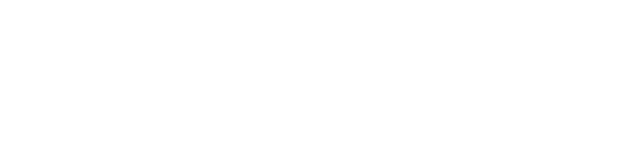
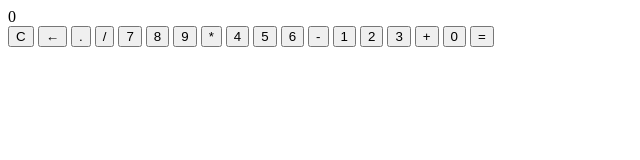
Before and after one commit to ophanim777/calculator-complex, a plain HTML site: page index.html in a window 1280 px wide. Shown: the whole page, without its empty margins (0-640 px from the left). Drawn offline with Linux system fonts and the light colour scheme.

Commit message:
making calculator interface

```diff
--- a/index.html
+++ b/index.html
@@ -5,3 +5,32 @@
   <meta name="viewport" content="width=device-width, initial-scale=1.0" />
   <title>Calculator</title>
 </head>
+<body>
+  <div class="calculator">
+    <div class="display" id="display">0</div>
+    <div class="buttons">
+      <button class="clear">C</button>
+      <button class="backspace">←</button>
+      <button class="decimal">.</button>
+      <button class="operator">/</button>
+
+      <button>7</button>
+      <button>8</button>
+      <button>9</button>
+      <button class="operator">*</button>
+
+      <button>4</button>
+      <button>5</button>
+      <button>6</button>
+      <button class="operator">-</button>
+
+      <button>1</button>
+      <button>2</button>
+      <button>3</button>
+      <button class="operator">+</button>
+
+      <button>0</button>
+      <button class="equal">=</button>
+    </div>
+  </div>
+  <script src="javascript.js"></script>
```
